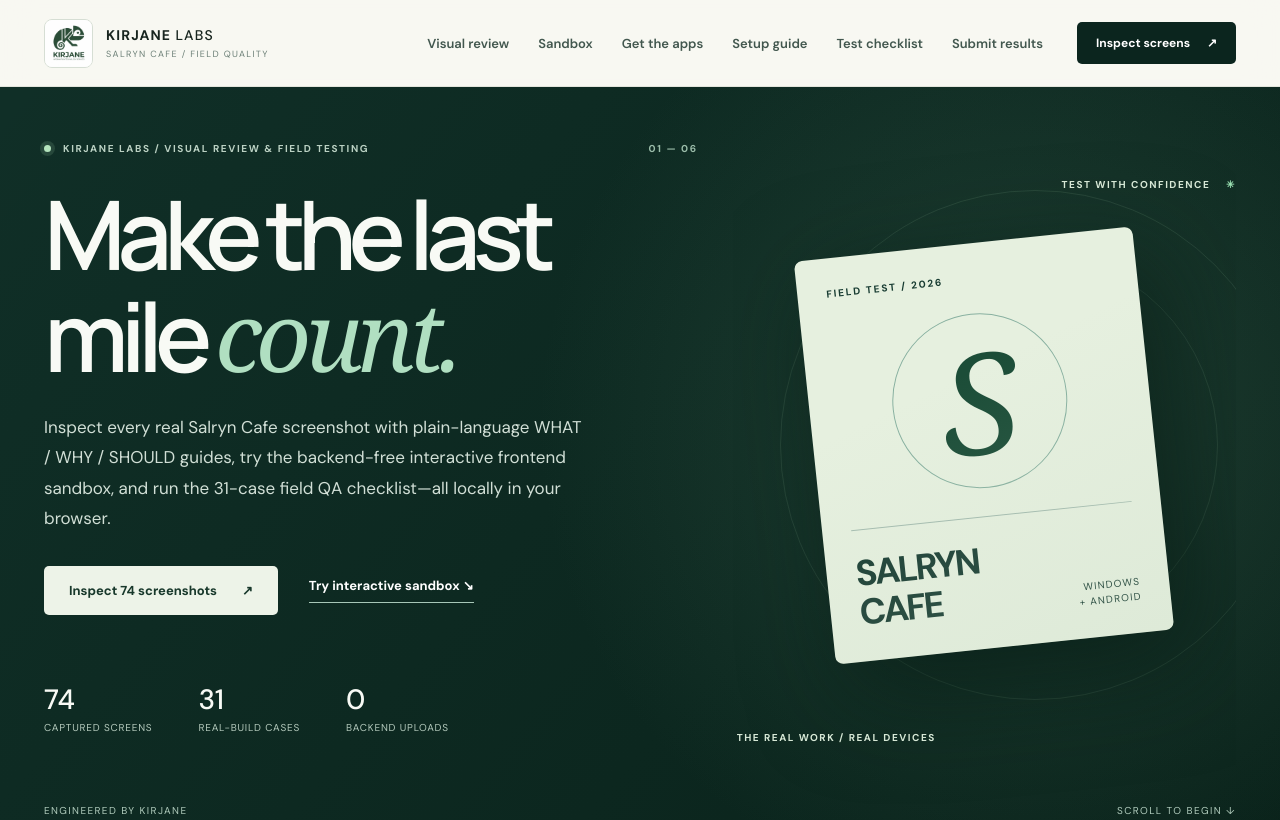
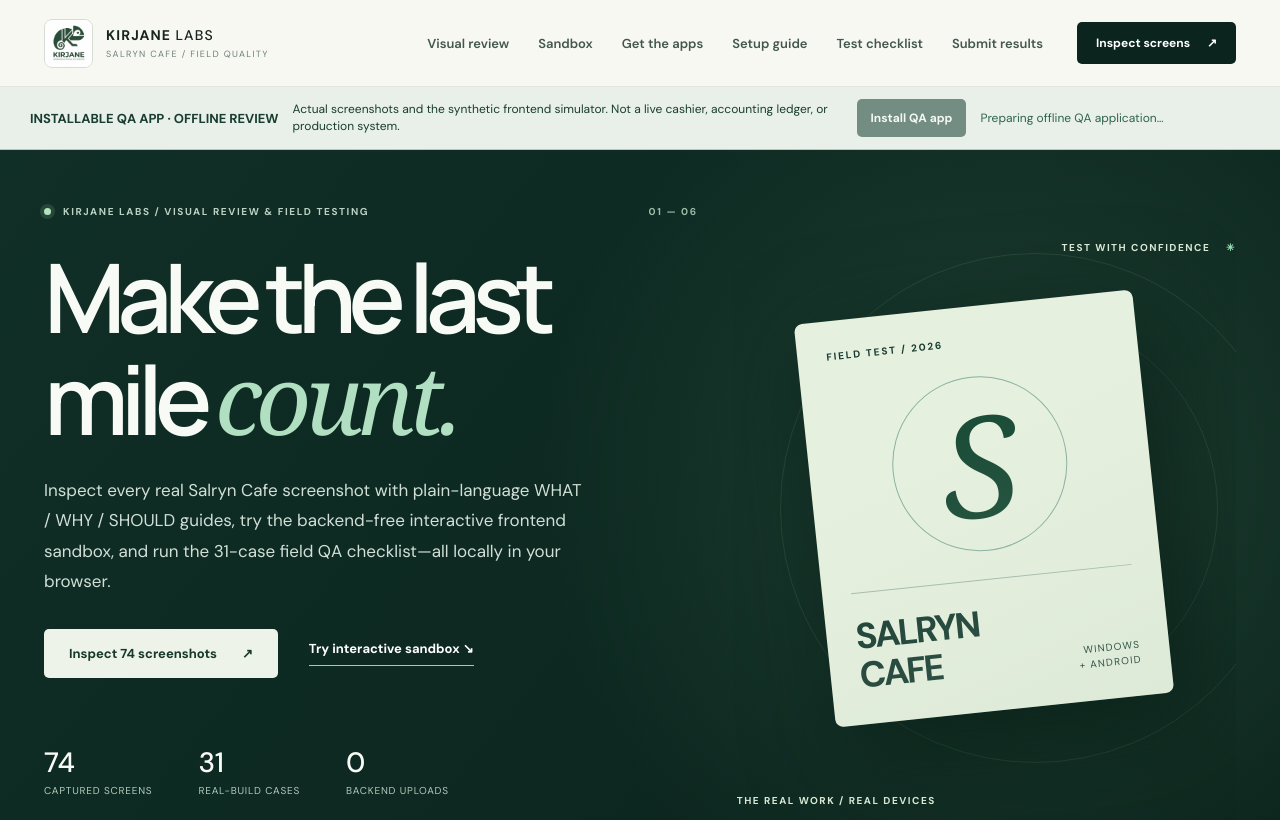
Before and after one commit to Kirjane/QA-Salryn-Cafe, a plain HTML site: page index.html in a window 1280 px wide. Shown: the top 820 px of the page. Drawn offline with Linux system fonts and the light colour scheme.

Commit message:
feat(qa-app): expose installable offline QA shell and explicit demo-only label

```diff
--- a/index.html
+++ b/index.html
@@ -9,11 +9,14 @@
 <link href="https://fonts.googleapis.com/css2?family=DM+Sans:wght@400;500;600;700&family=Manrope:wght@400;500;600;700;800&display=swap" rel="stylesheet">
 <link rel="stylesheet" href="styles.css">
 <link rel="stylesheet" href="portal-modules.css">
+<link rel="stylesheet" href="qa-app.css">
+<link rel="manifest" href="manifest.webmanifest">
 <script src="config.js" defer></script>
 <script src="data/screens-data.js" defer></script>
 <script src="app.js" defer></script>
 <script src="visual-review.js" defer></script>
 <script src="sandbox.js" defer></script>
+<script src="install-qa.js" defer></script>
 </head>
 <body>
 <a class="skip" href="#main">Skip to main content</a>
@@ -32,6 +35,12 @@
 <a href="#visual-review" class="header-action">Inspect screens <span aria-hidden="true">↗</span></a>
 <button class="menu-toggle" id="menuToggle" aria-label="Toggle navigation" aria-expanded="false">☰</button>
 </div></header>
+<div id="qaAppInstallBar" class="qa-app-install-bar" role="region" aria-label="Installable QA app">
+  <strong>INSTALLABLE QA APP · OFFLINE REVIEW</strong>
+  <small>Actual screenshots and the synthetic frontend simulator. Not a live cashier, accounting ledger, or production system.</small>
+  <button type="button" id="installQaApp" class="qa-install-button" disabled>Install QA app</button>
+  <span id="qaAppInstallState" class="qa-app-install-state" role="status" aria-live="polite">Checking offline support…</span>
+</div>
 <main id="main">
 <section id="top" class="hero">
 <div class="wrap hero-grid">
```
